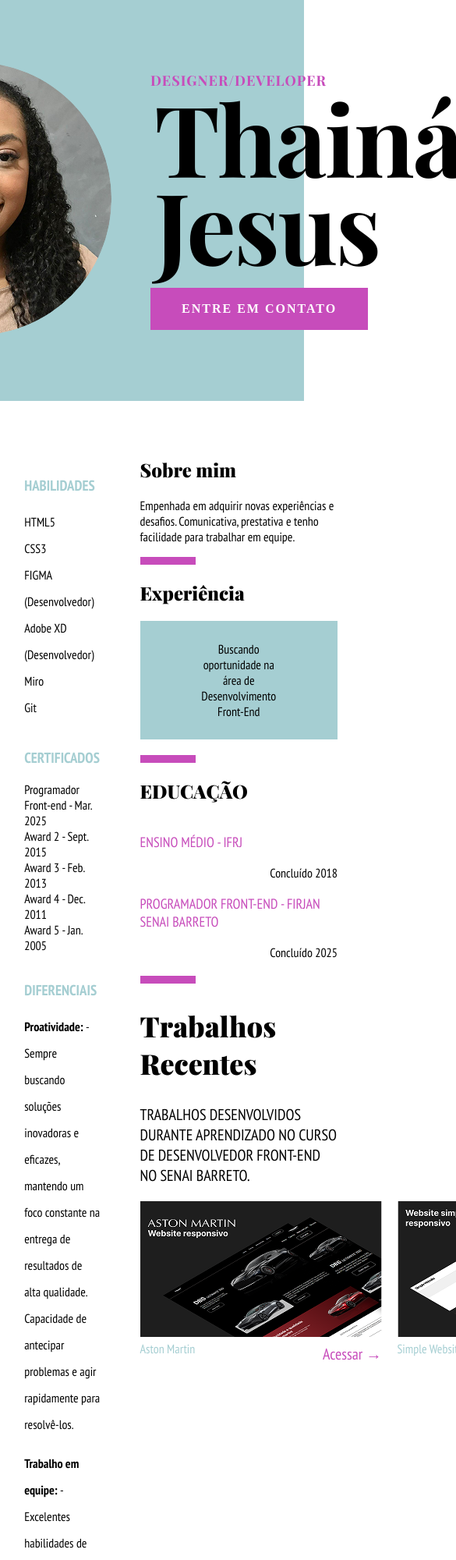
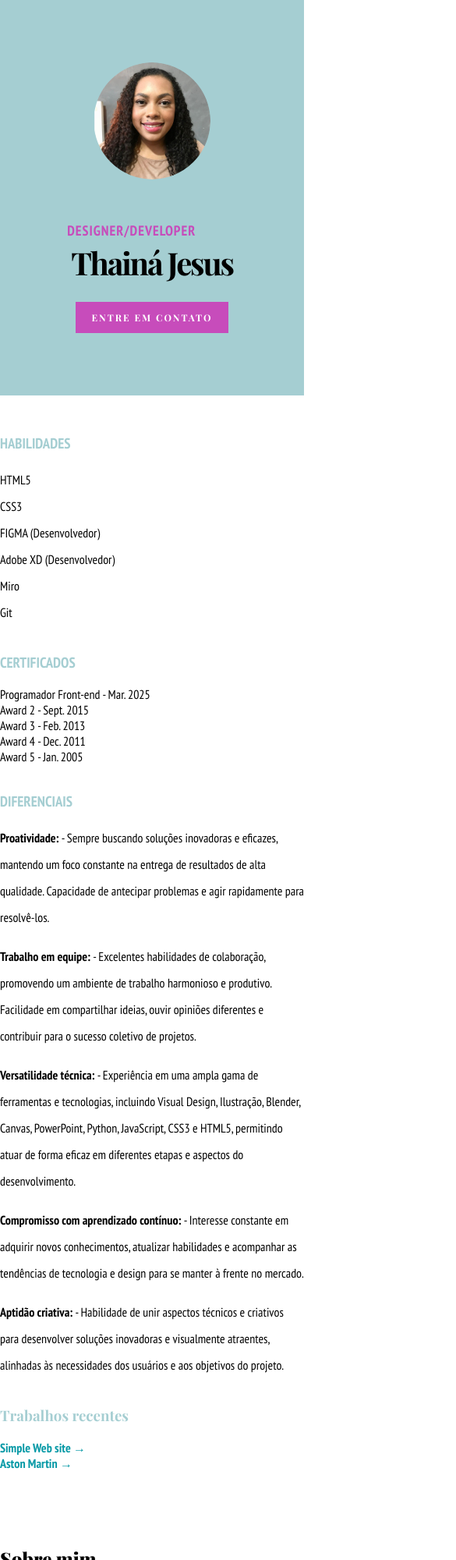
Before and after one commit to ThainaJesus1/thainajesus, a plain HTML site: page index.html in a window 390 px wide. Shown: the top 2000 px of the page at 78% size, 585 px wide, since content can reach past the window. Drawn offline with nearby package versions, Linux system fonts and the light colour scheme; a web font is replaced by a local one.

Commit message:
responsivo

```diff
--- a/css/estilo.css
+++ b/css/estilo.css
@@ -84,7 +84,7 @@ header {
 }
 
 .titles-wrapper h2 {
-    font-family: var(--font-family2);
+    font-family: var(--font-family1);
     color: var(--primary);
     margin: 0;
     font-size: 18px;
@@ -124,6 +124,7 @@ header {
     color: var(--text-dark);
     padding: 15px 40px;
     background-color: var(--primary);
+    font-family: var(--font-family2);
 
 }
 
@@ -180,15 +181,32 @@ header {
 }
 
 .column4 h3{
-    font-family:var(--font-family1);
+    font-family:var(--font-family2);
     color: var(--secundary);
+
 }
 
 .column4 ul{
     padding:0;
 }
 
+.column4 a{
+    text-decoration: none;
+    color: #0699a6;
+    font-family:var(--font-family1);
+    font-weight: 700;
 
+}
+
+.trabalhos h2{
+    font-family:var(--font-family2);
+    color: #000;
+}
+
+.trabalhos p{
+    font-family: var(--font-family1);
+    color: #000;
+}
 
 .secao1 h2{
     font-family:var(--font-family2);
@@ -265,27 +283,8 @@ header {
 
 }
 
-.trabalhos{
 
 
-
-
-
-}
-
-.trabalhos h2{
-    font-family:var(--font-family2);
-    color: #000;
-    font-weight: 900;
-    font-size: 36px;
-}
-
-.trabalhos p{
-    font-family:var(--font-family1);
-    color: #000;
-    font-size: 20px;
-    text-transform: uppercase;
-}
 
 .portfolio{
     display: flex;
@@ -351,13 +350,7 @@ header {
     display: block;
 }
 
-.column4 a{
-    text-decoration: none;
-    color: #0699a6;
-    font-family:var(--font-family1);
-    font-weight: 700;
 
-}
 
 li {
     list-style-type: none;
@@ -415,3 +408,109 @@ a{
     margin: 5px;
     display: inline-block;
 }
+
+/* Adicionando responsividade */
+@media (max-width: 1024px) {
+    .header-content {
+        flex-direction: column;
+        text-align: center;
+    }
+
+    .photo img {
+        width: 200px;
+        height: 200px;
+    }
+
+    .info h1 {
+        font-size: 80px;
+        line-height: 90px;
+    }
+
+    .content-wrapper {
+        flex-direction: column;
+        align-items: center;
+    }
+
+    .caixa1, .caixa2 {
+        width: 90%;
+        margin: 20px 0;
+    }
+
+    .portfolio {
+        flex-direction: column;
+        align-items: center;
+    }
+
+    .portfolio div {
+        width: 100%;
+        text-align: center;
+    }
+
+    .astonmartin img {
+        width: 100%;
+        height: auto;
+    }
+}
+
+@media (max-width: 768px) {
+    .info h1 {
+        font-size: 60px;
+        line-height: 70px;
+    }
+
+    .name {
+        font-size: 40px;
+    }
+
+    .button {
+        padding: 10px 30px;
+        font-size: 14px;
+    }
+
+    .caixa1, .caixa2 {
+        width: 100%;
+        padding: 10px;
+    }
+
+    .column1, .column2, .column3, .column4 {
+        width: 100%;
+    }
+
+    .portfolio {
+        flex-direction: column;
+    }
+}
+
+@media (max-width: 480px) {
+    .info h1 {
+        font-size: 40px;
+        line-height: 50px;
+    }
+
+    .name {
+        font-size: 30px;
+    }
+
+    .photo img {
+        width: 150px;
+        height: 150px;
+    }
+
+    .button {
+        font-size: 12px;
+        padding: 8px 20px;
+    }
+
+    .portfolio div {
+        width: 100%;
+    }
+
+    footer {
+        padding: 20px;
+    }
+
+    .social img {
+        width: 24px;
+        height: 24px;
+    }
+}
--- a/index.html
+++ b/index.html
@@ -24,7 +24,7 @@
                     <h2>Designer/Developer</h2>
                 </div>
                 <h1 class="name">Thainá Jesus</h1>
-                <a href="tel:55+21996525468" class="button">ENTRE EM CONTATO</a>
+                <a href="55+21996525468" class="button">ENTRE EM CONTATO</a>
             </div>
         </div>
     </header>
```
